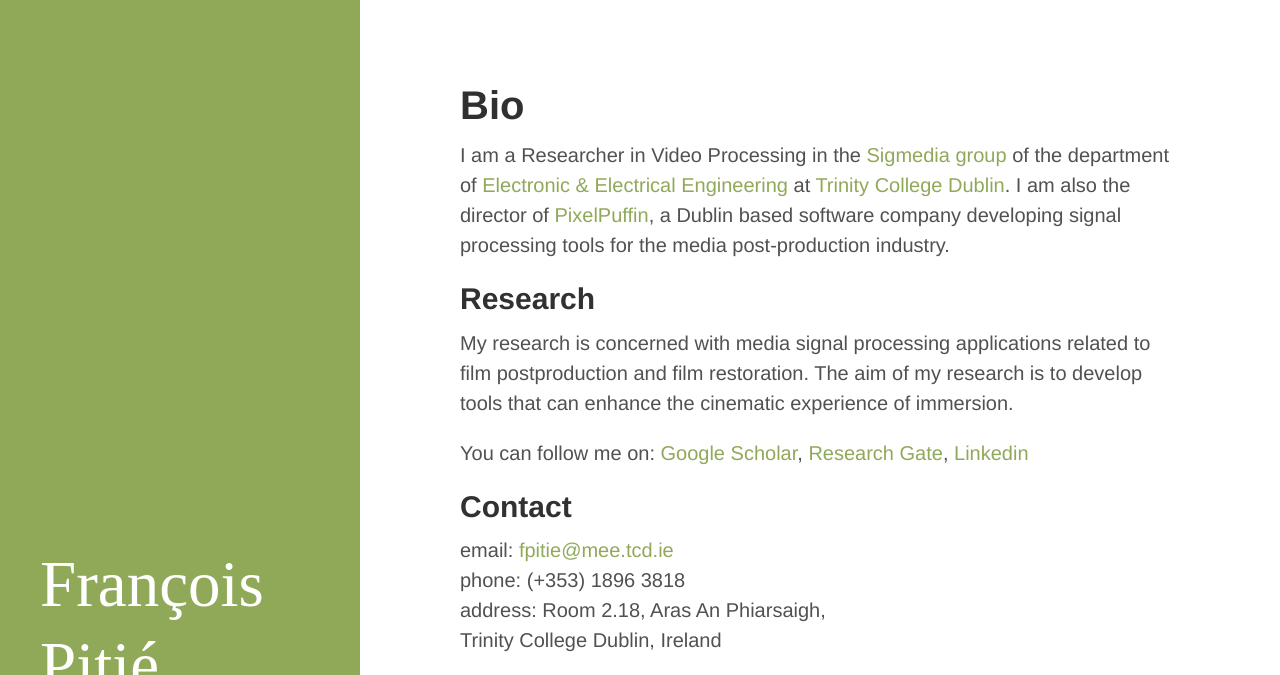
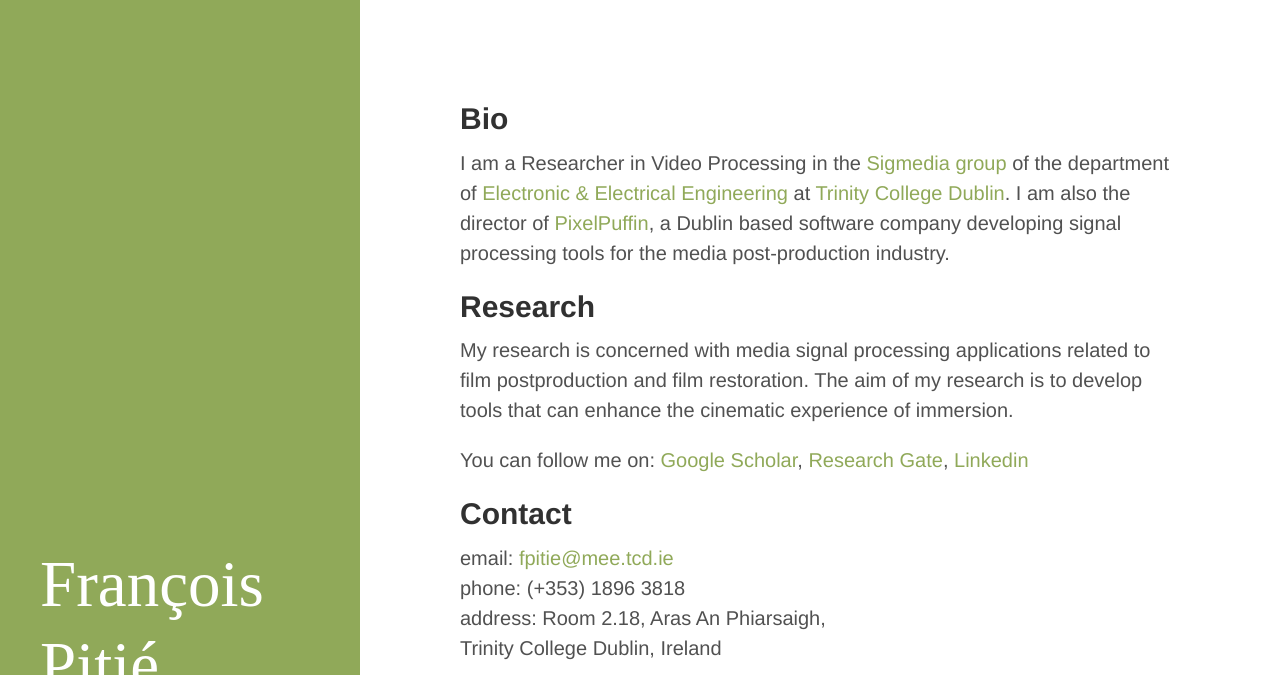
Before and after one commit to frcs/frcs.github.io, a Jekyll site: the page built from index.html, in a window 1280 px wide and 1301 px high. Shown: the top 675 px of the window. Built offline with Jekyll 4.4.1, drawn with Linux system fonts in a browser that asks for light colours; nearby versions of some CDN libraries; Markdown is read by kramdown in place of the engine named in the settings; grey boxes are pictures that could not be loaded.

```diff
--- a/_config.yml
+++ b/_config.yml
@@ -10,12 +10,13 @@ relative_permalinks: true
 title:            François Pitié
 tagline:          Researcher in Signal Processing for Media Post-Production
 description:      'Researcher <br> in Signal Processing <br> for Media Post-Production'
-url:              http://francois.pitie.net
+url:              https://francois.pitie.net
+enforce_ssl: 	  francois.pitie.net
 baseurl:          /
 
 author:
   name:           'François Pitié'
-  url:            http://francois.pitie.net
+  url:            https://francois.pitie.net
 
 gems:
   - jekyll-sitemap
--- a/_includes/sidebar.html
+++ b/_includes/sidebar.html
@@ -26,7 +26,13 @@
         {% endif %}
       {% endfor %}
 
-      <a class="sidebar-nav-item" href="/blog">Blog</a>
+      {% assign pages_list = site.pages %}
+      {% for node in pages_list %}
+        {% if node.title == "Blog" %}
+            <a class="sidebar-nav-item{% if page.url == node.url %} active{% endif %}" href="{{ node.url }}">{{ node.title }}</a>
+        {% endif %}
+      {% endfor %}
+
       <a class="sidebar-nav-item" href="{{ site.github.projects }}">GitHub projects</a>
     </nav>
 
--- a/index.html
+++ b/index.html
@@ -1,8 +1,10 @@
 ---
 layout: test
-title: Bio
+title:
 description: webpage of Dr François Pitié, researcher in video processing at Trinity College Dublin.
 ---
+
+<h2>Bio</h2>
 
 I am a Researcher in Video Processing in the <a href="https://www.sigmedia.tv">Sigmedia group</a> of the department of <a href="https://www.tcd.ie/eleceng/">Electronic & Electrical Engineering</a> at <a href="https://www.tcd.ie">Trinity College Dublin</a>.
 
```
